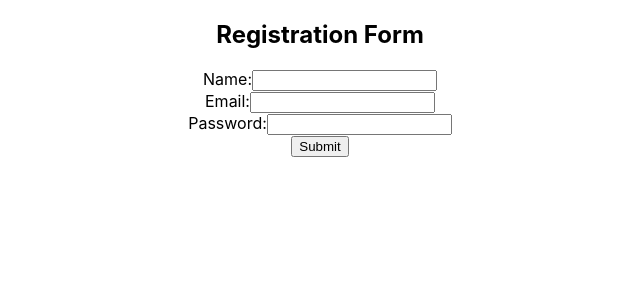
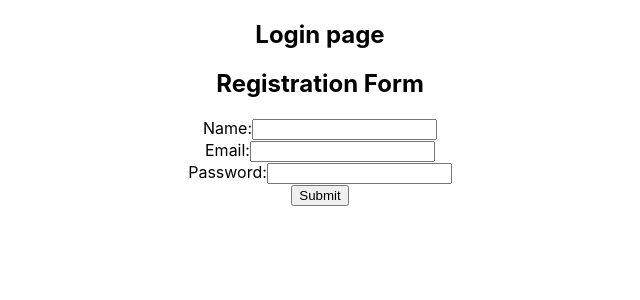
Before and after one commit to jeyagandhi/React, a React (Create React App) app: page / in a window 1280 px wide. Shown: the top 300 px of the page, without its empty margins (320-960 px from the left). Built offline with nearby package versions, Linux system fonts and the light colour scheme.

Commit message:
change in app file

```diff
--- a/src/App.js
+++ b/src/App.js
@@ -1,10 +1,11 @@
-import logo from './logo.svg';
+
 import './App.css';
 import Form from './component/Form';
 
 function App() {
   return (
     <div className="App">
+      <h2>Login page</h2>
      <Form/>
     </div>
   );
```
